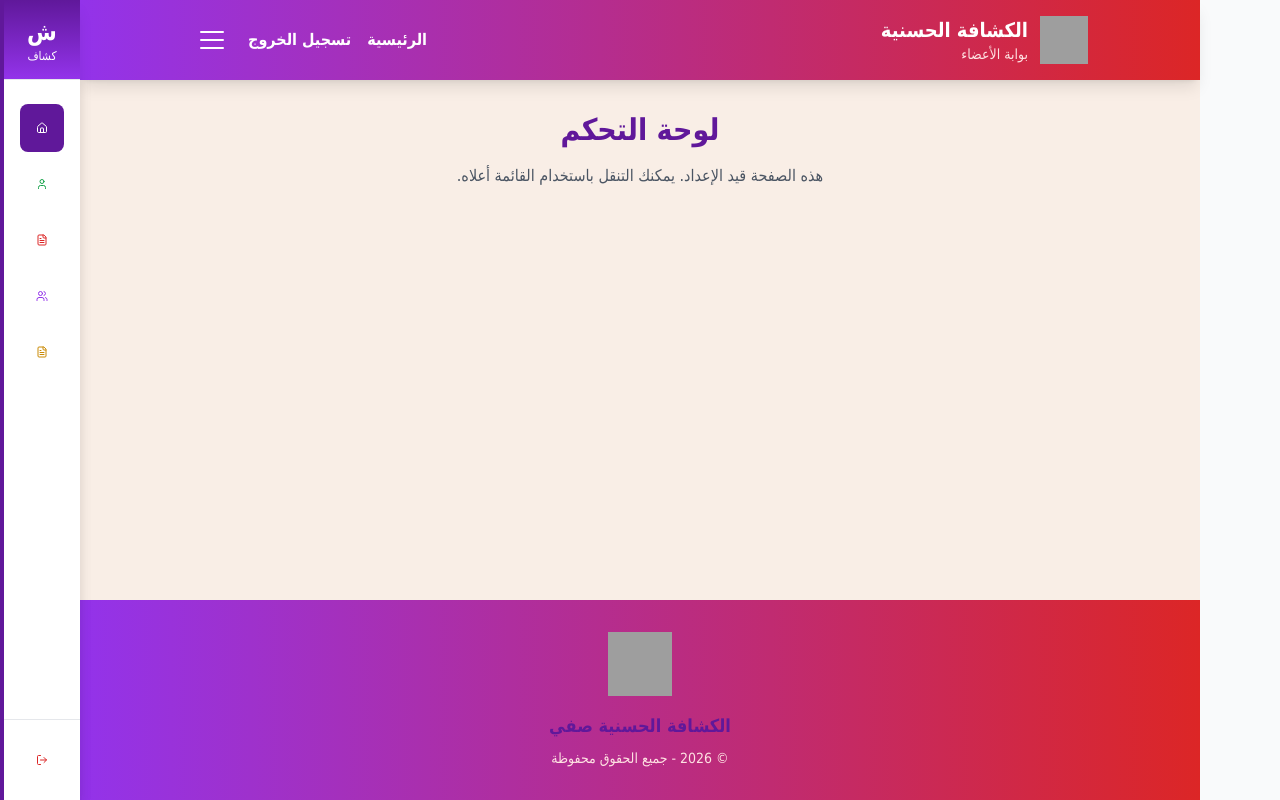
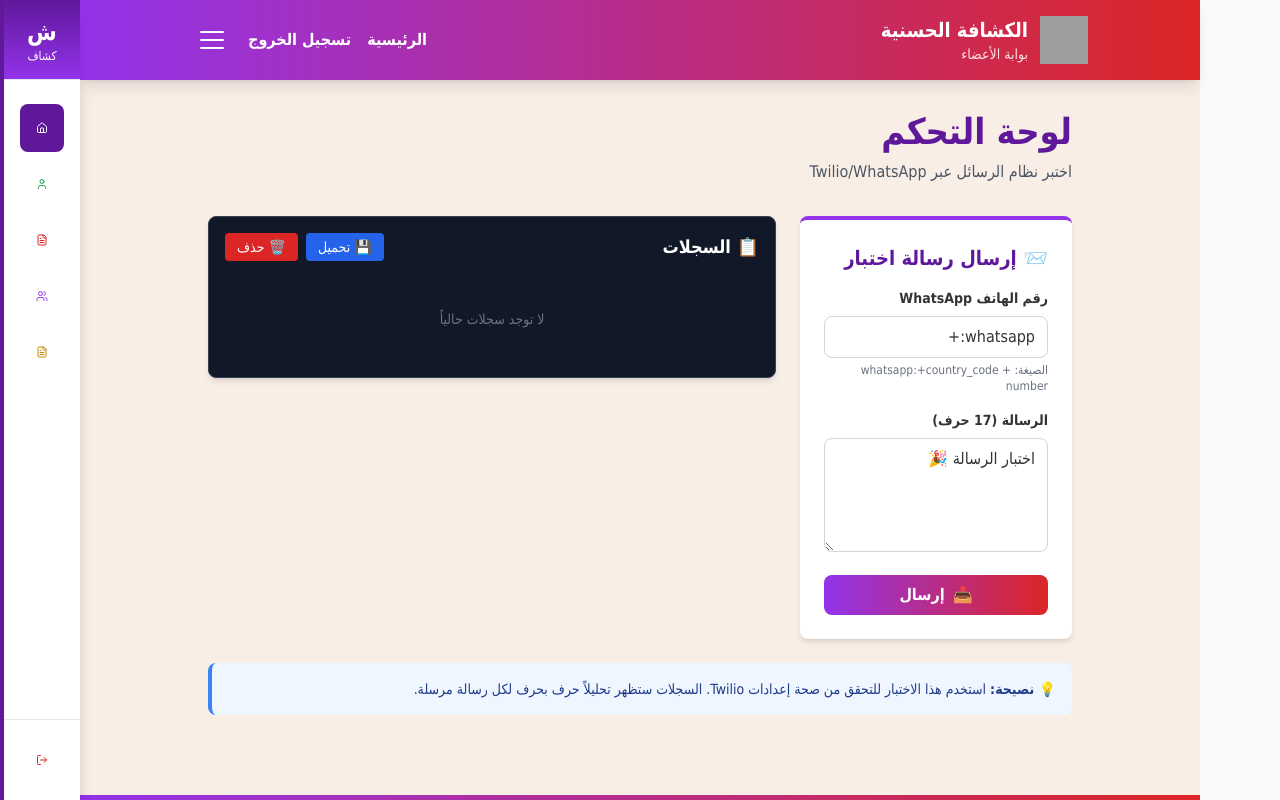
Before and after one commit to adnane-dev-rapport/Portail.web1.0, a React (Vite) app: page /dashboard in a window 1280 px wide. Shown: the top 800 px of the page. Built offline with nearby package versions, Linux system fonts and the light colour scheme; sample sign-in values are in the browser's storage; grey boxes are pictures that could not be loaded; a web font is replaced by a local one.

Commit message:
Add WhatsApp test message dashboard with character analysis

```diff
--- a/client/pages/Dashboard.tsx
+++ b/client/pages/Dashboard.tsx
@@ -1,14 +1,257 @@
+import { useState } from "react";
 import Layout from "@/components/Layout";
+import { toast } from "sonner";
+
+interface LogEntry {
+  timestamp: string;
+  type: "info" | "success" | "error" | "debug";
+  message: string;
+  details?: string;
+}
 
 export default function Dashboard() {
+  const [logs, setLogs] = useState<LogEntry[]>([]);
+  const [testMessage, setTestMessage] = useState("اختبار الرسالة 🎉");
+  const [recipientPhone, setRecipientPhone] = useState("whatsapp:+");
+  const [loading, setLoading] = useState(false);
+
+  const addLog = (
+    type: LogEntry["type"],
+    message: string,
+    details?: string
+  ) => {
+    const timestamp = new Date().toLocaleTimeString("ar-MA");
+    setLogs((prev) => [
+      { timestamp, type, message, details },
+      ...prev,
+    ]);
+  };
+
+  const analyzeMessageCharByChar = (message: string) => {
+    addLog("debug", "📊 تحليل الرسالة حرف بحرف:");
+    let charAnalysis = "";
+    for (let i = 0; i < message.length; i++) {
+      const char = message[i];
+      const code = char.charCodeAt(0);
+      charAnalysis += `[${i + 1}] "${char}" (Unicode: ${code})\n`;
+    }
+    addLog("debug", "تفاصيل الأحرف:", charAnalysis);
+  };
+
+  const handleTestMessage = async (e: React.FormEvent) => {
+    e.preventDefault();
+
+    if (!testMessage.trim()) {
+      toast.error("الرسالة فارغة");
+      return;
+    }
+
+    if (!recipientPhone.includes("+")) {
+      toast.error("رقم الهاتف غير صحيح");
+      return;
+    }
+
+    setLoading(true);
+    addLog("info", "🚀 بدء إرسال الرسالة...");
+    addLog("info", `📱 المستقبل: ${recipientPhone}`);
+    addLog("info", `💬 الرسالة: ${testMessage}`);
+    addLog("info", `📏 طول الرسالة: ${testMessage.length} حرف`);
+
+    // Analyze message char by char
+    analyzeMessageCharByChar(testMessage);
+
+    try {
+      addLog("debug", "🔄 إرسال الطلب إلى الخادم...");
+
+      const response = await fetch("/api/whatsapp/test-message", {
+        method: "POST",
+        headers: { "Content-Type": "application/json" },
+        body: JSON.stringify({
+          message: testMessage,
+          to: recipientPhone,
+          analyzeChars: true,
+        }),
+      });
+
+      const data = await response.json();
+
+      if (!response.ok) {
+        addLog(
+          "error",
+          "❌ فشل الإرسال",
+          JSON.stringify(data, null, 2)
+        );
+        toast.error(`خطأ: ${data.error}`);
+      } else {
+        addLog("success", "✅ تم إرسال الرسالة بنجاح!");
+        addLog("success", `📨 معرّف الرسالة: ${data.messageSid}`);
+        if (data.charAnalysis) {
+          addLog("debug", "تفاصيل التحليل:", data.charAnalysis);
+        }
+        toast.success("تم إرسال الرسالة!");
+      }
+    } catch (error) {
+      const errorMsg = error instanceof Error ? error.message : "خطأ غير معروف";
+      addLog("error", "❌ خطأ في الاتصال:", errorMsg);
+      toast.error("خطأ في الاتصال بالخادم");
+    } finally {
+      setLoading(false);
+    }
+  };
+
+  const clearLogs = () => {
+    setLogs([]);
+    toast.success("تم حذف السجلات");
+  };
+
+  const downloadLogs = () => {
+    const logsText = logs
+      .map((log) => `[${log.timestamp}] [${log.type.toUpperCase()}] ${log.message}\n${log.details ? log.details + "\n" : ""}`)
+      .join("\n");
+
+    const blob = new Blob([logsText], { type: "text/plain" });
+    const url = URL.createObjectURL(blob);
+    const a = document.createElement("a");
+    a.href = url;
+    a.download = `twilio-logs-${Date.now()}.txt`;
+    a.click();
+    URL.revokeObjectURL(url);
+  };
+
   return (
     <Layout currentPage="dashboard">
-      <div className="text-center">
-        <h2 className="text-2xl md:text-3xl font-bold text-scout-purple mb-4">
+      <div className="mb-8">
+        <h1 className="text-3xl md:text-4xl font-bold text-scout-purple mb-2">
           لوحة التحكم
-        </h2>
-        <p className="text-gray-600 mb-8">
-          هذه الصفحة قيد الإعداد. يمكنك التنقل باستخدام القائمة أعلاه.
+        </h1>
+        <p className="text-gray-600">
+          اختبر نظام الرسائل عبر Twilio/WhatsApp
+        </p>
+      </div>
+
+      <div className="grid grid-cols-1 lg:grid-cols-3 gap-6">
+        {/* Test Form */}
+        <div className="lg:col-span-1">
+          <div className="bg-white rounded-lg shadow-md p-6 border-t-4 border-purple-600">
+            <h2 className="text-xl font-bold mb-4">📨 إرسال رسالة اختبار</h2>
+
+            <form onSubmit={handleTestMessage} className="space-y-4">
+              {/* Recipient Phone */}
+              <div>
+                <label className="block text-sm font-semibold mb-2">
+                  رقم الهاتف WhatsApp
+                </label>
+                <input
+                  type="text"
+                  value={recipientPhone}
+                  onChange={(e) => setRecipientPhone(e.target.value)}
+                  placeholder="whatsapp:+212612345678"
+                  className="w-full px-3 py-2 border border-gray-300 rounded-lg focus:outline-none focus:ring-2 focus:ring-purple-600"
+                />
+                <p className="text-xs text-gray-500 mt-1">
+                  الصيغة: whatsapp:+country_code + number
+                </p>
+              </div>
+
+              {/* Message */}
+              <div>
+                <label className="block text-sm font-semibold mb-2">
+                  الرسالة ({testMessage.length} حرف)
+                </label>
+                <textarea
+                  value={testMessage}
+                  onChange={(e) => setTestMessage(e.target.value)}
+                  rows={4}
+                  className="w-full px-3 py-2 border border-gray-300 rounded-lg focus:outline-none focus:ring-2 focus:ring-purple-600"
+                  placeholder="اكتب رسالة اختبار..."
+                />
+              </div>
+
+              {/* Submit */}
+              <button
+                type="submit"
+                disabled={loading}
+                className="w-full bg-gradient-to-l from-red-600 to-purple-600 hover:from-red-700 hover:to-purple-700 disabled:from-gray-400 disabled:to-gray-400 text-white font-bold py-2 rounded-lg transition-all flex items-center justify-center gap-2"
+              >
+                {loading ? (
+                  <>
+                    <span className="animate-spin inline-block w-4 h-4 border-2 border-white border-t-transparent rounded-full"></span>
+                    جاري الإرسال...
+                  </>
+                ) : (
+                  <>
+                    <span>📤</span>
+                    إرسال
+                  </>
+                )}
+              </button>
+            </form>
+          </div>
+        </div>
+
+        {/* Logs Panel */}
+        <div className="lg:col-span-2">
+          <div className="bg-gray-900 rounded-lg shadow-md p-4 border border-gray-700">
+            <div className="flex items-center justify-between mb-4">
+              <h2 className="text-lg font-bold text-white">📋 السجلات</h2>
+              <div className="flex gap-2">
+                <button
+                  onClick={downloadLogs}
+                  className="text-sm px-3 py-1 bg-blue-600 text-white rounded hover:bg-blue-700"
+                  title="تحميل السجلات"
+                >
+                  💾 تحميل
+                </button>
+                <button
+                  onClick={clearLogs}
+                  className="text-sm px-3 py-1 bg-red-600 text-white rounded hover:bg-red-700"
+                  title="حذف السجلات"
+                >
+                  🗑️ حذف
+                </button>
+              </div>
+            </div>
+
+            {/* Logs List */}
+            <div className="space-y-2 font-mono text-sm max-h-96 overflow-y-auto">
+              {logs.length === 0 ? (
+                <div className="text-gray-500 text-center py-8">
+                  لا توجد سجلات حالياً
+                </div>
+              ) : (
+                logs.map((log, idx) => {
+                  const colors = {
+                    info: "text-blue-400",
+                    success: "text-green-400",
+                    error: "text-red-400",
+                    debug: "text-yellow-400",
+                  };
+
+                  return (
+                    <div key={idx} className={colors[log.type]}>
+                      <div>
+                        <span className="text-gray-500">[{log.timestamp}]</span>{" "}
+                        {log.message}
+                      </div>
+                      {log.details && (
+                        <div className="text-gray-400 text-xs ml-4 whitespace-pre-wrap break-words">
+                          {log.details}
+                        </div>
+                      )}
+                    </div>
+                  );
+                })
+              )}
+            </div>
+          </div>
+        </div>
+      </div>
+
+      {/* Info Box */}
+      <div className="mt-6 bg-blue-50 border-l-4 border-blue-500 rounded-lg p-4">
+        <p className="text-blue-900 text-sm">
+          <strong>💡 نصيحة:</strong> استخدم هذا الاختبار للتحقق من صحة إعدادات Twilio.
+          السجلات ستظهر تحليلاً حرف بحرف لكل رسالة مرسلة.
         </p>
       </div>
     </Layout>
```
Also changed, not shown: 1 other file (tests, documents, lock files or other folders).
